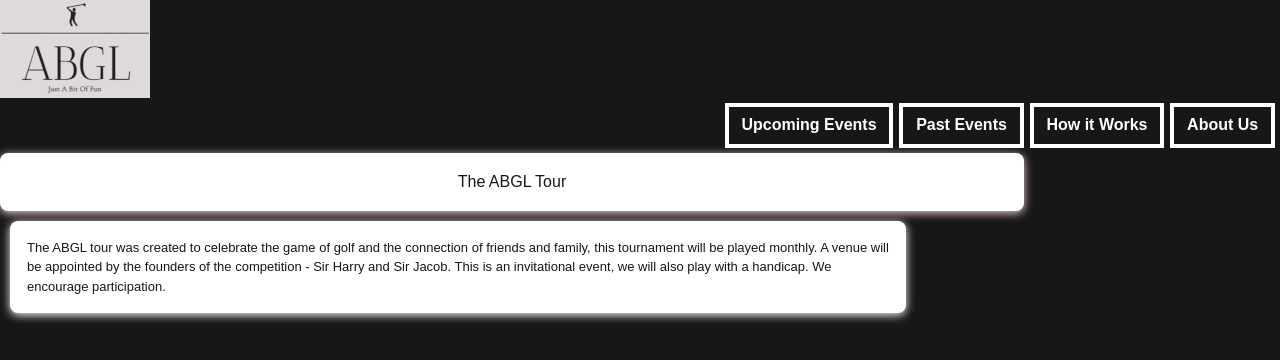
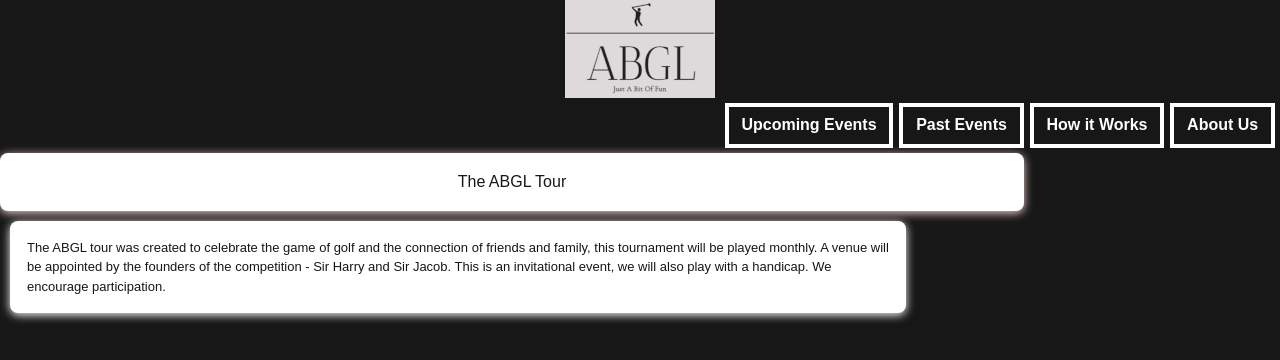
Before and after one commit to JR14141414/ABGL, a Next.js app: page / in a window 1280 px wide. Shown: the top 360 px of the page. Built offline with nearby package versions, Linux system fonts and the light colour scheme.

Commit message:
Update headerBar.tsx
update the logo to be centered and the link to be confined to the image bounds

```diff
--- a/src/components/headerBar.tsx
+++ b/src/components/headerBar.tsx
@@ -1,7 +1,7 @@
 export default function HeaderBar() {
     return (
     <header>
-        <div className="logo">
+        <div className="flex justify-center">
             <a href="/"><img src="/ABGL logo.png" alt="ABGL logo"/></a>
         </div>
         <nav>
```
